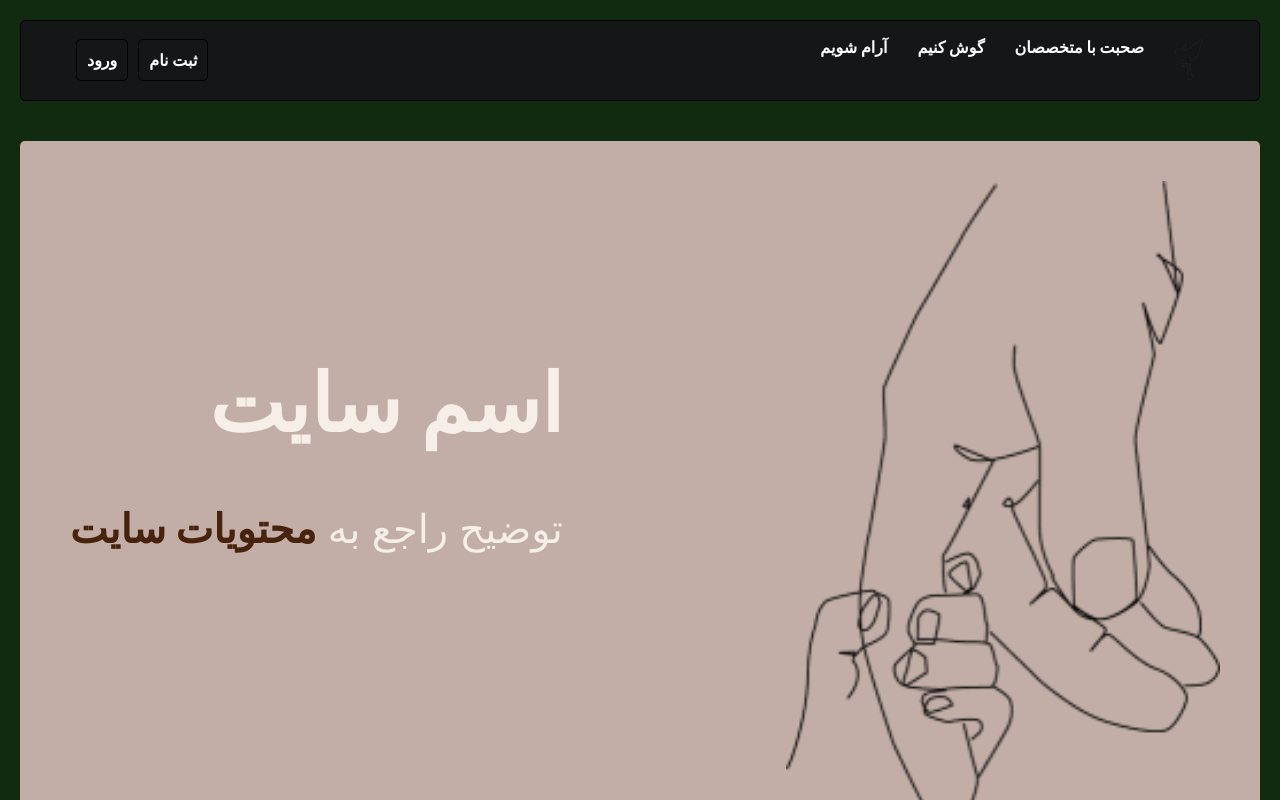
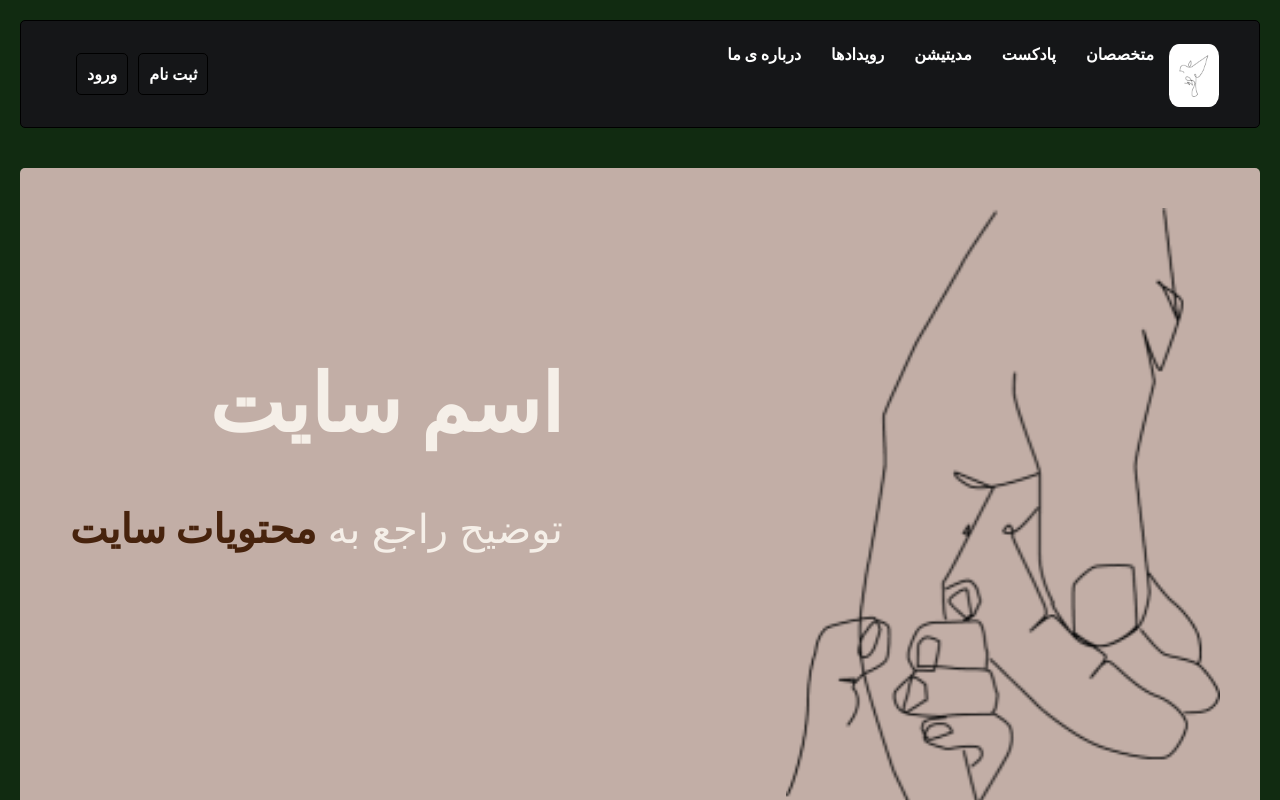
Before and after one commit to FatemehTayebiSalar/psychology-platform-frontend, a React (Create React App) app: page / in a window 1280 px wide. Shown: the top 800 px of the page. Built offline with nearby package versions, Linux system fonts and the light colour scheme.

Commit message:
Some changes were made to the NavbarStyle

```diff
--- a/src/components/Navbar.js
+++ b/src/components/Navbar.js
@@ -11,10 +11,13 @@ const Navbar = () => {
 
             <div className ={styles.listContainer}>
                 <ul className={styles.list}>
-                    <li ><Link to="/"><img className={styles.logo} src={logo} alt="Logo" /></Link></li>
-                    <li><Link to="/">صحبت با متخصصان</Link></li>
-                    <li><Link to="/">گوش کنیم</Link></li>
-                    <li><Link to="/">آرام شویم</Link></li>
+                    <li ><img className={styles.logo} src={logo} alt="Logo" /></li>
+                    <li><Link to="/" >متخصصان</Link></li>
+                    <li><Link to="/">پادکست </Link></li>
+                    <li><Link to="/">مدیتیشن</Link></li>
+                    <li><Link to="/">رویدادها</Link></li>
+                    <li><Link to="/">درباره ی ما</Link></li>
+
 
                 </ul>
             </div>
--- a/src/components/Navbar.module.css
+++ b/src/components/Navbar.module.css
@@ -14,14 +14,21 @@
     margin: 20px 20px;
 }
 
+.listContainer{
+    padding-top: 7px;
+}
+
 .list li img{
     width: 30px;
     border-radius: 20%;
-
+    background-color: #fff;
+    padding:10px;
+    margin-top: 0px !important;
 
 }
 .list li img:hover{
-  background-color: #fff;
+  background-color: rgb(88, 148, 90);
+
 }
 
 .list{
@@ -35,6 +42,8 @@
     font-weight: bold;
 }
 
+
+
 .list li a{
     padding: 15px;
     color: #fff;
@@ -43,7 +52,7 @@
 }
 
 .list li a:hover{
-    color: #47230d;
+    color:  rgb(88, 148, 90);
 }
 
 
@@ -68,5 +77,5 @@
 }
 
 .profileItems li a:hover{
-    color: #47230d;
+    color:  rgb(88, 148, 90);
 }
```
